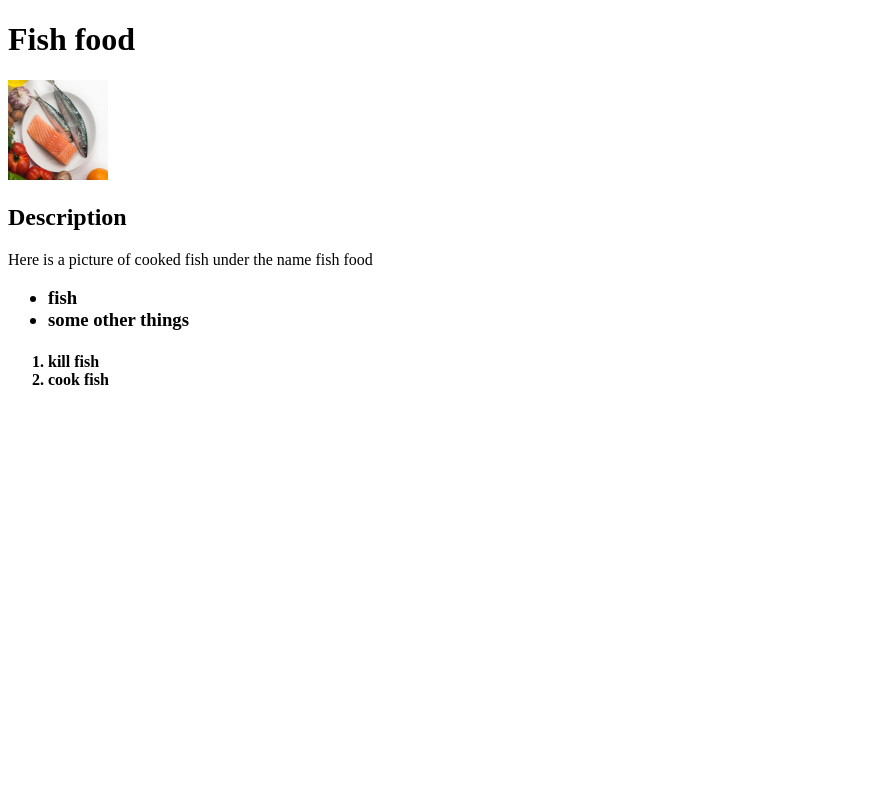
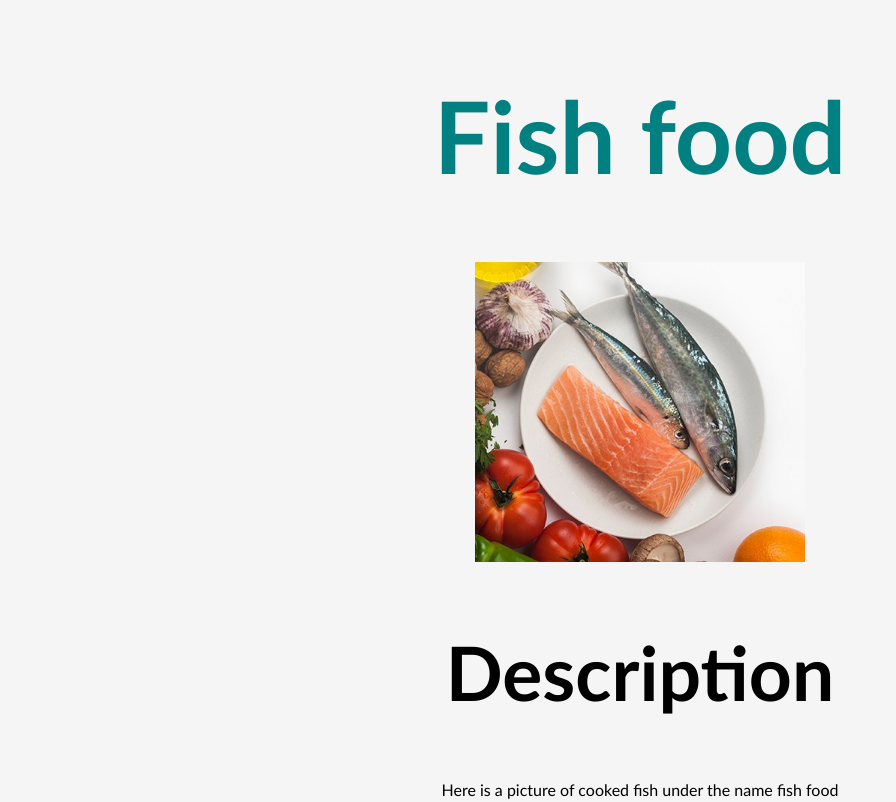
Before and after one commit to kadlck/odin-recipes, a plain HTML site: page recipes/food.html in a window 1280 px wide. Shown: the top 802 px of the page, without its empty margins (0-896 px from the left). Drawn offline with Linux system fonts and the light colour scheme.

Commit message:
Added some styles

```diff
--- a/recipes/food.html
+++ b/recipes/food.html
@@ -4,12 +4,13 @@
     <meta charset="UTF-8">
     <meta name="viewport" content="width=device-width, initial-scale=1.0">
     <title>Document</title>
+    <link rel="stylesheet" href="../styles.css">
 </head>
 <body>
     <h1>
         Fish food
     </h1>
-    <img src="../images/fish.jpg" alt="Dead fish" width="100" height="100">
+    <img src="../images/fish.jpg" alt="Dead fish">
     <h2>
         Description
     </h2>
--- /dev/null
+++ b/styles.css
@@ -0,0 +1,45 @@
+body {
+    font-size: medium;
+    color: black;
+    background-color: whitesmoke;
+    align-content: center;
+    text-align: center;
+    font-family: 'Trebuchet MS', 'Lucida Sans Unicode', 'Lucida Grande', 'Lucida Sans', Arial, sans-serif;
+}
+
+h1 {
+    font-size: 100px;
+    color: teal;
+    font-weight: bold;
+}
+
+h2 {
+    font-size: 75px;
+    color: black;
+}
+
+h3 {
+    font-size: small;
+    color: grey;
+}
+
+ul {
+    font-style: italic;
+    color: darkblue;
+    font-size: 50px;
+    display: table;
+    margin: 0 auto;
+    text-align: left;
+}
+
+ol {
+    font-size: 85px;
+    display: table;
+    margin: 0 auto;
+    text-align: left;
+}
+
+img {
+    height: 300px;
+    width: auto;
+}
```
Also changed, not shown: index.html (+2 -1 lines).
